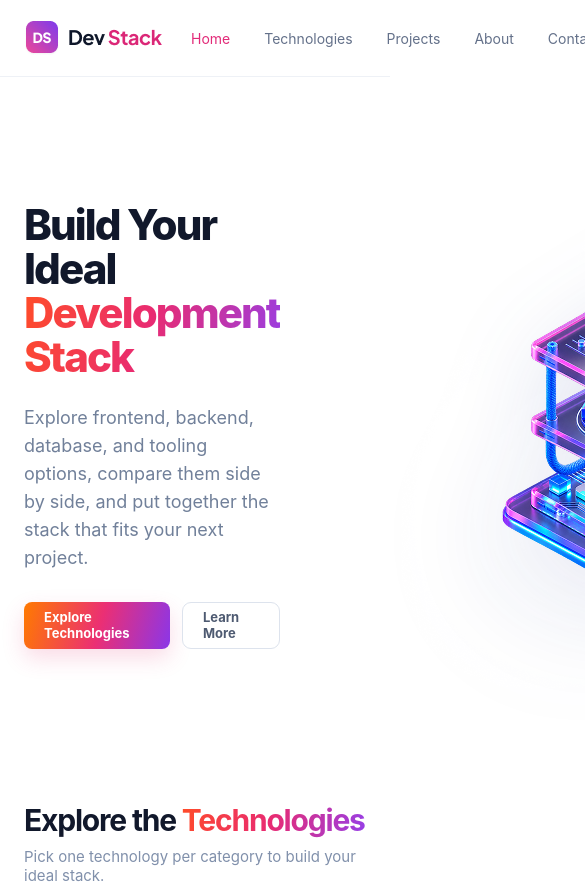
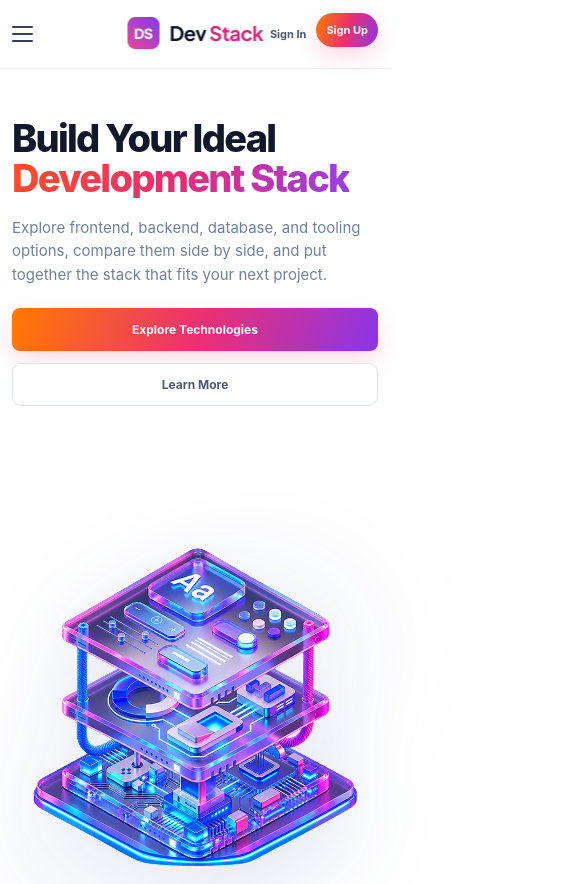
Before and after one commit to mhbsaim04/dev-stack-web, a React (Vite) app: page / in a window 390 px wide. Shown: the top 884 px of the page, 585 px wide, since content can reach past the window. Built offline with nearby package versions, Linux system fonts and the light colour scheme.

Commit message:
footer section added

```diff
--- a/src/styles.css
+++ b/src/styles.css
@@ -583,3 +583,245 @@ button:disabled {
   border-top: 1px solid #edf0f5;
   padding: 48px 0 20px;
 }
+
+
+
+.footer-grid {
+  display: grid;
+  grid-template-columns: 1.9fr 1fr 1fr 1fr;
+  gap: 55px;
+}
+
+.footer-brand p {
+  max-width: 330px;
+  color: #8390a6;
+  font-size: 12px;
+  line-height: 1.55;
+  margin: 13px 0 18px;
+}
+
+.social-links {
+  display: flex;
+  gap: 20px;
+}
+
+.social-links a {
+  font-size: 10px;
+  color: #60708a;
+  font-weight: 700;
+}
+
+.footer-grid>div:not(.footer-brand) {
+  display: flex;
+  flex-direction: column;
+  gap: 10px;
+}
+
+.footer h3 {
+  font-size: 10px;
+  letter-spacing: .08em;
+  margin: 0 0 7px;
+}
+
+.footer-grid>div:not(.footer-brand) a {
+  color: #7a879d;
+  font-size: 10px;
+}
+
+.footer-bottom {
+  border-top: 1px solid #edf0f5;
+  margin-top: 45px;
+  padding-top: 20px;
+  display: flex;
+  justify-content: space-between;
+  color: #a5b0bf;
+  font-size: 10px;
+}
+
+.footer-bottom div {
+  display: flex;
+  gap: 22px;
+}
+
+@media (max-width: 1020px) {
+  .navbar {
+    grid-template-columns: 1fr auto;
+  }
+
+  .nav-links {
+    display: none;
+  }
+
+  .nav-left {
+    grid-column: 1;
+  }
+
+  .nav-actions {
+    grid-column: 2;
+  }
+
+  .navbar {
+    position: relative;
+  }
+
+  .brand {
+    position: absolute;
+    left: 50%;
+    transform: translateX(-50%);
+  }
+
+  .brand-text {
+    display: none;
+  }
+
+  .hamburger {
+    display: flex;
+  }
+
+  .mobile-menu {
+    display: flex;
+    flex-wrap: wrap;
+    padding-bottom: 18px;
+    gap: 18px 25px;
+  }
+
+  .mobile-menu a {
+    color: #68748c;
+    font-size: 13px;
+  }
+
+  .technology-layout {
+    grid-template-columns: 1fr;
+  }
+
+  .stack-panel {
+    position: static;
+  }
+
+  .stack-panel {
+    order: -1;
+  }
+
+  .tech-grid {
+    grid-template-columns: repeat(2, minmax(0, 1fr));
+  }
+}
+
+@media (max-width: 760px) {
+  .container {
+    width: min(100% - 28px, 680px);
+  }
+
+  .navbar {
+    height: 68px;
+    gap: 10px;
+  }
+
+  .brand-text {
+    font-size: 16px;
+  }
+
+  .brand-mark {
+    width: 25px;
+    height: 25px;
+  }
+
+  .nav-actions {
+    gap: 4px;
+  }
+
+  .btn-signup {
+    height: 34px;
+    padding-inline: 12px;
+    font-size: 11px;
+  }
+
+  .nav-actions .btn-text {
+    font-size: 11px;
+    padding-inline: 6px;
+  }
+
+  .hero {
+    padding: 50px 0 45px;
+  }
+
+  .hero-inner {
+    grid-template-columns: 1fr;
+    gap: 18px;
+  }
+
+  .hero-copy h1 {
+    font-size: 46px;
+  }
+
+  .hero-copy p {
+    font-size: 15px;
+    margin-top: 18px;
+  }
+
+  .hero-actions {
+    margin-top: 22px;
+  }
+
+  .hero-actions .btn {
+    height: 43px;
+    font-size: 12px;
+  }
+
+  .hero-art {
+    width: 305px;
+    margin: 20px auto 0;
+  }
+
+  .technologies-section {
+    padding-top: 22px;
+  }
+
+  .tech-grid {
+    grid-template-columns: 1fr;
+  }
+
+  .footer-grid {
+    grid-template-columns: 1fr 1fr;
+    gap: 28px;
+  }
+
+  .footer-brand {
+    grid-column: 1 / -1;
+  }
+
+  .footer-bottom {
+    flex-direction: column;
+    gap: 10px;
+  }
+}
+
+@media (max-width: 500px) {
+  .container {
+    width: calc(100% - 24px);
+  }
+
+  .nav-actions .btn-text {
+    display: inline-flex;
+  }
+
+  .nav-actions .btn-signup {
+    padding-inline: 10px;
+  }
+
+  .hero-copy h1 {
+    font-size: 38px;
+  }
+
+  .hero-actions {
+    flex-direction: column;
+  }
+
+  .hero-actions .btn {
+    width: 100%;
+  }
+
+  .stack-panel {
+    padding: 16px;
+  }
+}
```
